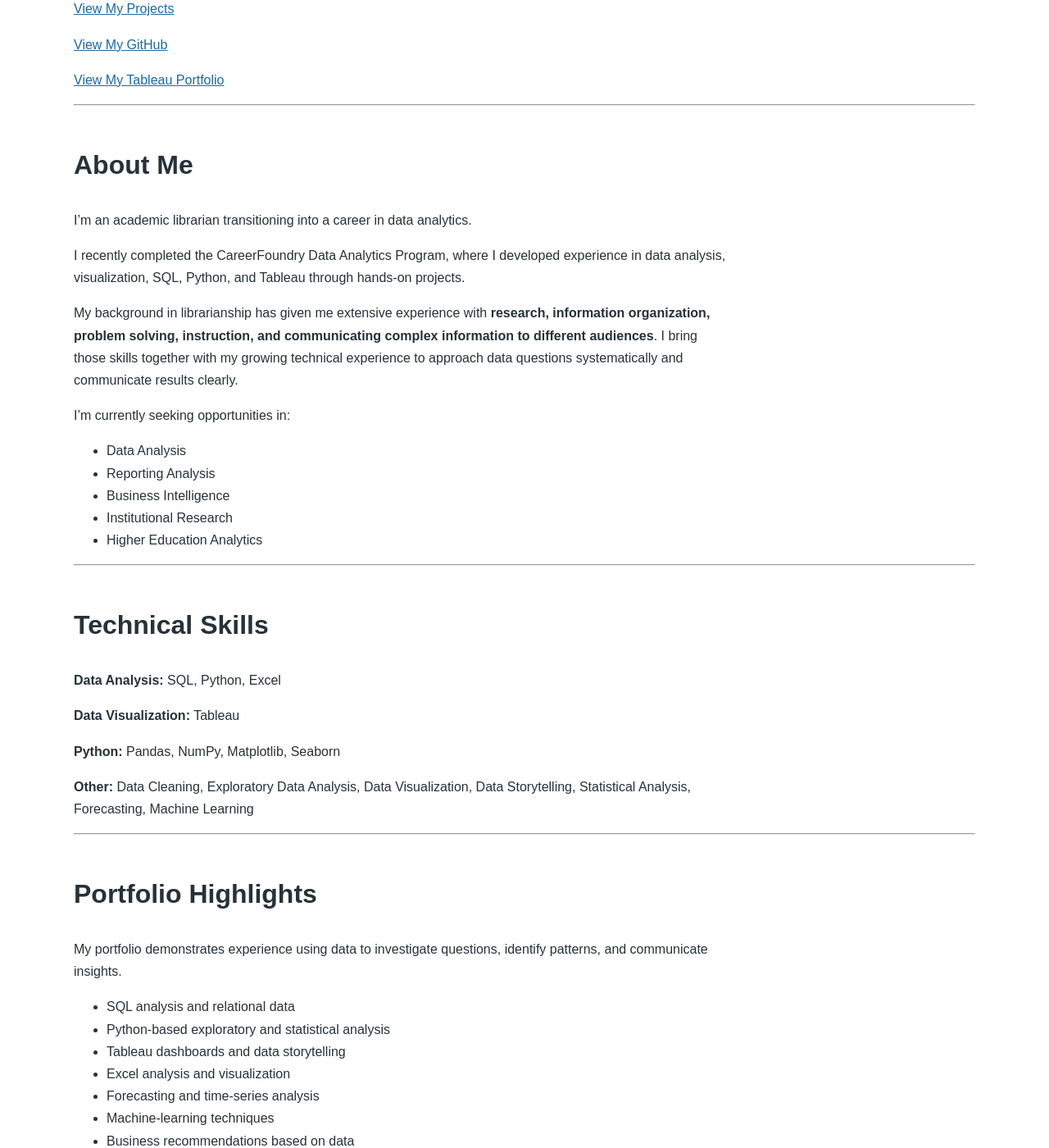
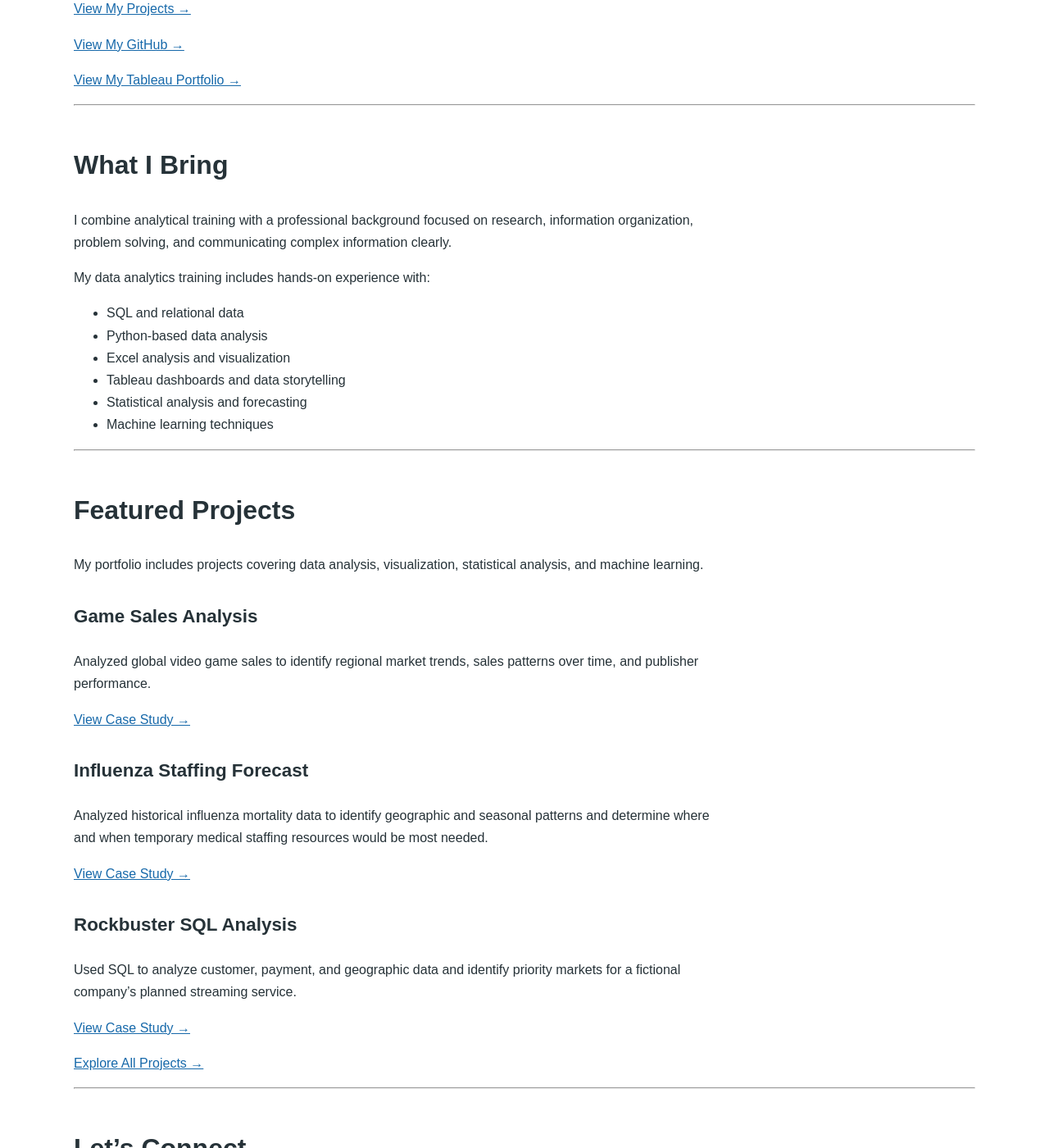
Before and after one commit to Ninja-Librarian/Ninja-Librarian.github.io, a Jekyll site: the page built from index.md, in a window 1280 px wide and 1400 px high, scrolled down 464 px. Shown: the whole window at 82% size. Built offline with Jekyll 4.4.1, drawn with Linux system fonts in a browser that asks for light colours; some of the changed text lies outside the part shown.

Commit message:
Update index.md

```diff
--- a/index.md
+++ b/index.md
@@ -11,54 +11,57 @@ Data Analyst with a background in academic librarianship, research, and informat
 
 I use **SQL, Python, Tableau, and Excel** to analyze data, identify patterns and trends, and communicate insights through clear visualizations.
 
-[View My Projects](/projects)
+[View My Projects →](/projects)
 
-[View My GitHub](https://github.com/Ninja-Librarian)
+[View My GitHub →](https://github.com/Ninja-Librarian)
 
-[View My Tableau Portfolio](https://public.tableau.com/app/profile/evan.greenwood/favorites)
+[View My Tableau Portfolio →](https://public.tableau.com/app/profile/evan.greenwood/favorites)
 
 ---
 
-## About Me
+## What I Bring
 
-I’m an academic librarian transitioning into a career in data analytics.
+I combine analytical training with a professional background focused on research, information organization, problem solving, and communicating complex information clearly.
 
-I recently completed the CareerFoundry Data Analytics Program, where I developed experience in data analysis, visualization, SQL, Python, and Tableau through hands-on projects.
+My data analytics training includes hands-on experience with:
 
-My background in librarianship has given me extensive experience with **research, information organization, problem solving, instruction, and communicating complex information to different audiences**. I bring those skills together with my growing technical experience to approach data questions systematically and communicate results clearly.
-
-I’m currently seeking opportunities in:
-
-- Data Analysis
-- Reporting Analysis
-- Business Intelligence
-- Institutional Research
-- Higher Education Analytics
+- SQL and relational data
+- Python-based data analysis
+- Excel analysis and visualization
+- Tableau dashboards and data storytelling
+- Statistical analysis and forecasting
+- Machine learning techniques
 
 ---
 
-## Technical Skills
+## Featured Projects
 
-**Data Analysis:** SQL, Python, Excel
+My portfolio includes projects covering data analysis, visualization, statistical analysis, and machine learning.
 
-**Data Visualization:** Tableau
+### Game Sales Analysis
 
-**Python:** Pandas, NumPy, Matplotlib, Seaborn
+Analyzed global video game sales to identify regional market trends, sales patterns over time, and publisher performance.
 
-**Other:** Data Cleaning, Exploratory Data Analysis, Data Visualization, Data Storytelling, Statistical Analysis, Forecasting, Machine Learning
+[View Case Study →](/projects/game-sales/)
+
+### Influenza Staffing Forecast
+
+Analyzed historical influenza mortality data to identify geographic and seasonal patterns and determine where and when temporary medical staffing resources would be most needed.
+
+[View Case Study →](/projects/influenza-deaths/)
+
+### Rockbuster SQL Analysis
+
+Used SQL to analyze customer, payment, and geographic data and identify priority markets for a fictional company's planned streaming service.
+
+[View Case Study →](/projects/rockbuster-sql/)
+
+[Explore All Projects →](/projects)
 
 ---
 
-## Portfolio Highlights
+## Let's Connect
 
-My portfolio demonstrates experience using data to investigate questions, identify patterns, and communicate insights.
+I'm currently seeking opportunities in data analysis, reporting, business intelligence, institutional research, and related analytical roles.
 
-- SQL analysis and relational data
-- Python-based exploratory and statistical analysis
-- Tableau dashboards and data storytelling
-- Excel analysis and visualization
-- Forecasting and time-series analysis
-- Machine-learning techniques
-- Business recommendations based on data
-
-[Explore My Projects →](/projects)
+[View My Resume →](/resume)
```
